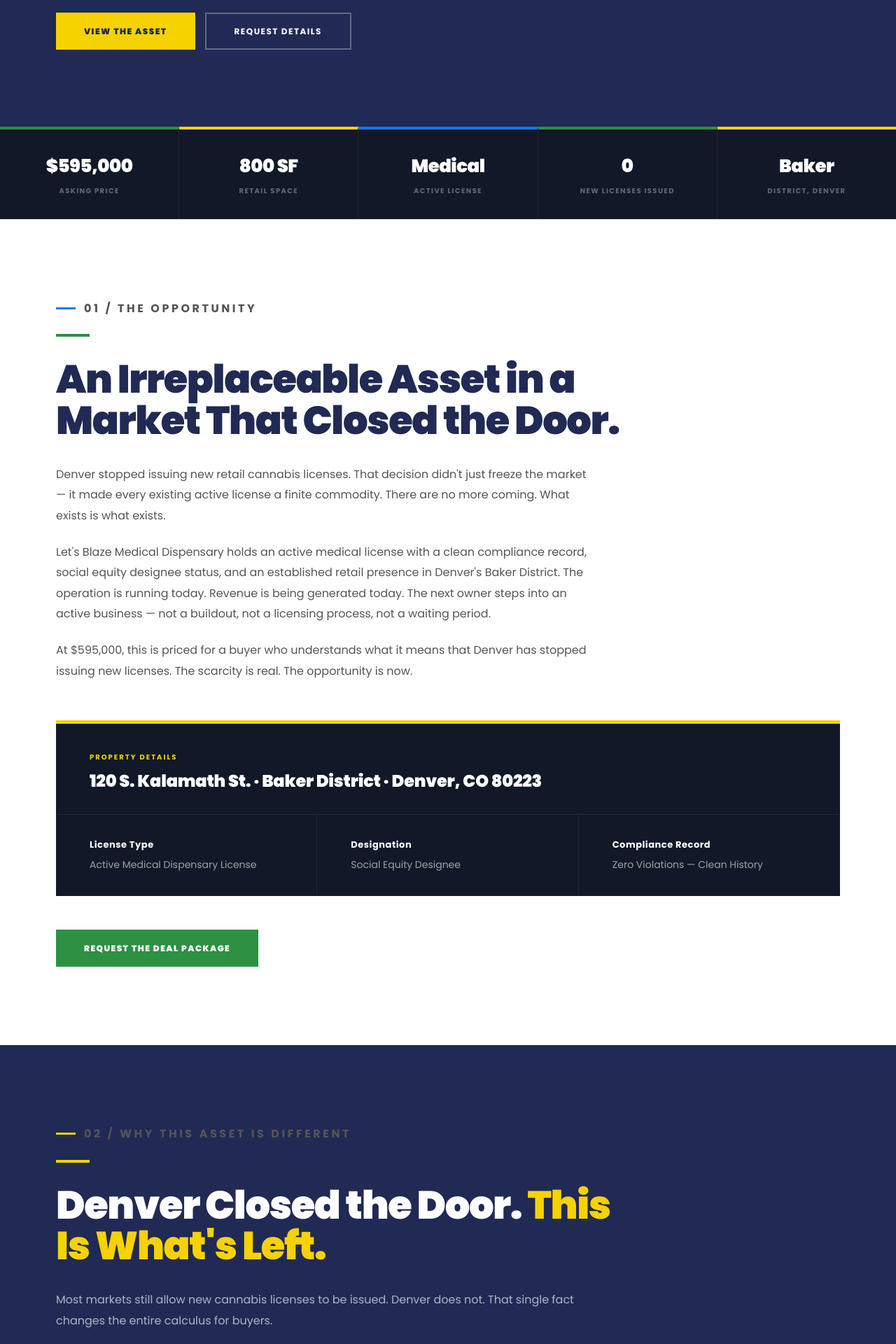
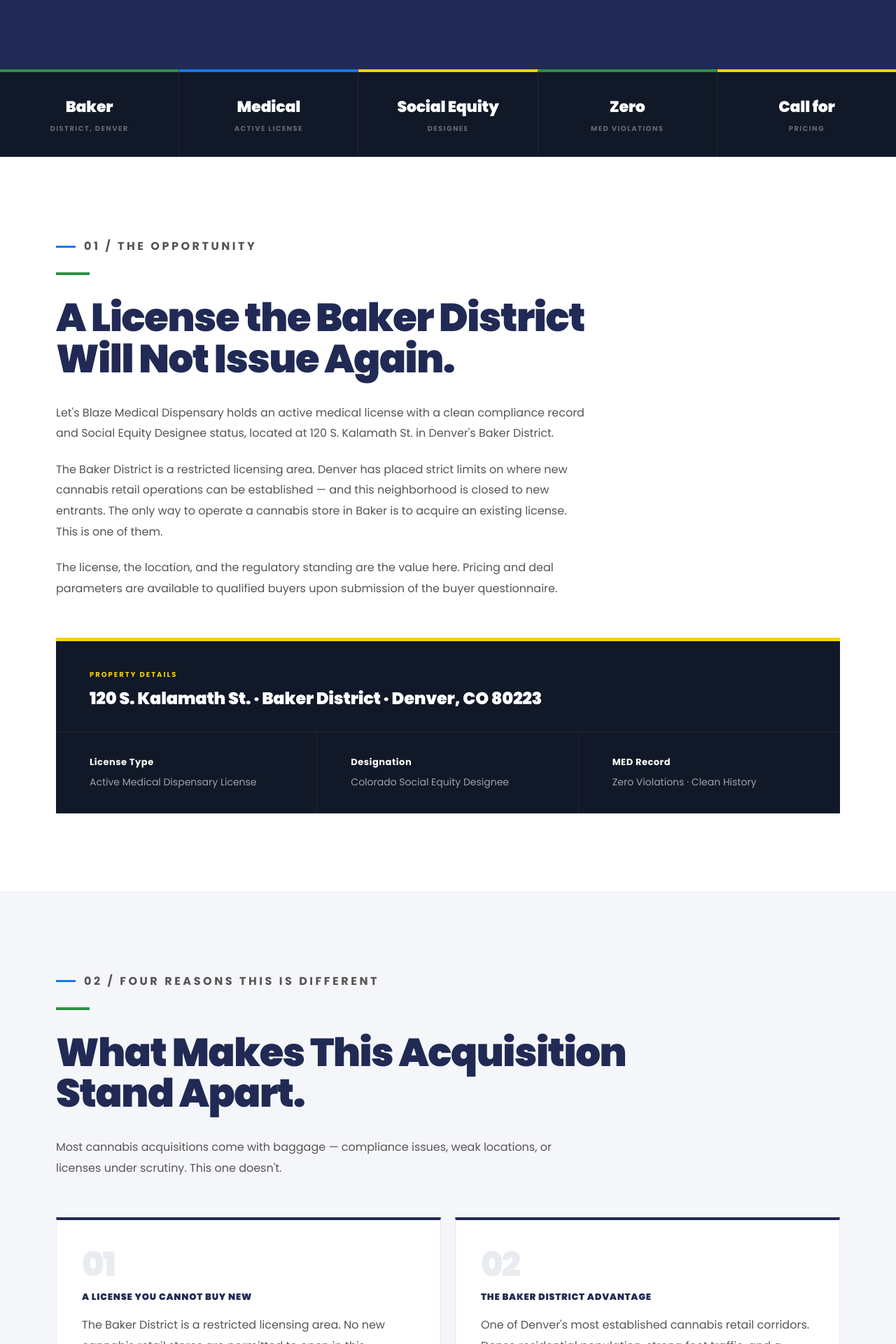
Before and after one commit to ginorod-droid/nextjs, a Next.js app: page /letsblaze in a window 1280 px wide. Shown: the part 780-2700 px from the top of the page at 70% size. Built offline with nearby package versions, Linux system fonts and the light colour scheme.

Commit message:
LetsBlaze — restricted area framing, no revenue claim, pricing gated behind questionnaire

```diff
--- a/app/letsblaze/page.jsx
+++ b/app/letsblaze/page.jsx
@@ -1,25 +1,40 @@
 // app/letsblaze/page.jsx
 
 export const metadata = {
-  title: "Let's Blaze Medical Dispensary | Business Sale | Denver, CO | Acoma Capital Partners",
-  description: "Active medical dispensary for sale in Denver's Baker District. $595,000. Social equity designee, zero violations, active medical license. Denver has stopped issuing new retail cannabis licenses.",
+  title: "Let's Blaze Medical Dispensary | Acquisition Opportunity | Denver, CO | Acoma Capital Partners",
+  description: "Rare acquisition opportunity — active medical dispensary in Denver's Baker District. Restricted licensing area. No new cannabis stores permitted in the neighborhood. Contact Acoma Capital Partners for deal parameters.",
 }
 
 const CAL  = 'https://calendar.google.com/calendar/u/0/appointments/schedules/AcZssZ09rs3O9rwu5VlkCzoqHWgwKnPa1cAivEx_mCwHugssbgmq6Kgc8NjBPUSvFlW-u82tAyBpePoI?gv=true'
 const FORM = 'https://docs.google.com/forms/d/e/1FAIpQLSdPUr1haWoLdK6vN8P_3KTRhNlZxv2bkWz6XV36KgusKnot1w/viewform'
 const EMAIL = 'mailto:ginorod@acomacapitalpartners.com'
 
-const credentials = [
-  { icon: '🏥', title: 'Active Medical License', desc: 'Fully licensed and operational. Revenue-generating from day one of ownership.' },
-  { icon: '⚖️', title: 'Social Equity Designee', desc: 'A protected license classification that carries significant regulatory and competitive advantages in Colorado.' },
-  { icon: '✅', title: 'Zero Violations', desc: 'Clean compliance record. No regulatory issues, no pending actions, no surprises.' },
-  { icon: '📍', title: 'Prime Baker District Location', desc: '120 S. Kalamath St. — established foot traffic, walkable neighborhood, strong local customer base.' },
+const trophyAssets = [
+  { icon: '📋', title: 'Active Medical License', desc: 'Fully licensed and current with the State of Colorado. Transferable to a qualified buyer.' },
+  { icon: '⚖️', title: 'Social Equity Designee', desc: 'Colorado Social Equity status adds strategic and regulatory value that cannot be replicated with a new license application.' },
+  { icon: '✅', title: 'Zero MED Violations', desc: 'Clean compliance record with the Marijuana Enforcement Division. No disciplinary actions, no pending matters.' },
+  { icon: '📁', title: 'Clean Disciplinary Record', desc: 'No regulatory incidents on file. The license transfers with a spotless history — a rare find in the Denver market.' },
+  { icon: '👥', title: 'Existing Customer Base', desc: 'Established patient relationships and brand presence in the Baker District neighborhood.' },
+  { icon: '📍', title: 'Prime Baker District Location', desc: '120 S. Kalamath St. — high foot traffic corridor, dense residential demand, established cannabis retail neighborhood.' },
 ]
 
-const whyItMatters = [
-  { stat: '0', label: 'New Retail Cannabis Licenses', detail: 'Denver has halted issuance of new retail cannabis licenses — this asset cannot be replicated.' },
-  { stat: '800', label: 'Square Feet', detail: 'Efficient, fully built-out retail floor plan with all required fixtures and compliance infrastructure in place.' },
-  { stat: '$595K', label: 'Asking Price', detail: 'Priced for a qualified operator or investor ready to step into an active, licensed operation.' },
+const opportunities = [
+  {
+    title: 'A License You Cannot Buy New',
+    desc: 'The Baker District is a restricted licensing area. No new cannabis retail stores are permitted to open in this neighborhood. The only way in is through an existing license — and this is one of them.',
+  },
+  {
+    title: 'The Baker District Advantage',
+    desc: 'One of Denver\'s most established cannabis retail corridors. Dense residential population, strong foot traffic, and a customer base already accustomed to shopping the neighborhood.',
+  },
+  {
+    title: 'Spotless Regulatory Standing',
+    desc: 'Zero MED violations. Clean disciplinary record. No pending regulatory matters. The license transfers with a history any buyer would want — and most can\'t find.',
+  },
+  {
+    title: 'Stability Backed by Social Equity',
+    desc: 'Colorado Social Equity Designee status is a protected classification that adds strategic value and regulatory advantages that a standard license simply does not carry.',
+  },
 ]
 
 export default function LetsBlaze() {
@@ -51,19 +66,19 @@
       {/* ── HERO ── */}
       <section className="l-hero">
         <div className="l-wrap">
-          <p className="l-eyebrow">Business Sale · Baker District, Denver, CO</p>
+          <p className="l-eyebrow">Confidential · Business Sale · Baker District, Denver, CO</p>
           <h1 className="l-h1">
-            A License<br />
+            Own a Rare,<br />
+            Fully-Licensed<br />
             <span className="l-yellow">Denver</span><br />
-            Won&apos;t Issue<br />
-            Again.
+            Dispensary.
           </h1>
           <p className="l-hero-sub">
-            Let&apos;s Blaze Medical Dispensary &nbsp;·&nbsp; 120 S. Kalamath St. &nbsp;·&nbsp; Active. Licensed. Revenue-generating.
+            Active medical dispensary in a restricted licensing area of Denver&apos;s Baker District. No new cannabis stores are permitted to open in this neighborhood. The license is the asset.
           </p>
           <div className="l-cta-row">
-            <a href="#the-asset" className="l-btn-yellow">View the Asset</a>
-            <a href={EMAIL} className="l-btn-ghost-white">Request Details</a>
+            <a href="#contact" className="l-btn-yellow">Request Deal Parameters</a>
+            <a href={CAL} target="_blank" rel="noreferrer" className="l-btn-ghost-white">Schedule a Confidential Call</a>
           </div>
         </div>
       </section>
@@ -71,11 +86,11 @@
       {/* ── STATS BAR ── */}
       <div className="l-statsbar">
         {[
-          ['$595,000','Asking Price'],
-          ['800 SF','Retail Space'],
+          ['Baker','District, Denver'],
           ['Medical','Active License'],
-          ['0','New Licenses Issued'],
-          ['Baker','District, Denver'],
+          ['Social Equity','Designee'],
+          ['Zero','MED Violations'],
+          ['Call for','Pricing'],
         ].map(([n,l]) => (
           <div key={l} className="l-stat">
             <span className="l-stat-n">{n}</span>
@@ -89,10 +104,10 @@
         <div className="l-wrap">
           <p className="l-section-label">01 / The Opportunity</p>
           <div className="l-rule" />
-          <h2>An Irreplaceable Asset in a Market That Closed the Door.</h2>
-          <p>Denver stopped issuing new retail cannabis licenses. That decision didn&apos;t just freeze the market — it made every existing active license a finite commodity. There are no more coming. What exists is what exists.</p>
-          <p>Let&apos;s Blaze Medical Dispensary holds an active medical license with a clean compliance record, social equity designee status, and an established retail presence in Denver&apos;s Baker District. The operation is running today. Revenue is being generated today. The next owner steps into an active business — not a buildout, not a licensing process, not a waiting period.</p>
-          <p>At $595,000, this is priced for a buyer who understands what it means that Denver has stopped issuing new licenses. The scarcity is real. The opportunity is now.</p>
+          <h2>A License the Baker District Will Not Issue Again.</h2>
+          <p>Let&apos;s Blaze Medical Dispensary holds an active medical license with a clean compliance record and Social Equity Designee status, located at 120 S. Kalamath St. in Denver&apos;s Baker District.</p>
+          <p>The Baker District is a restricted licensing area. Denver has placed strict limits on where new cannabis retail operations can be established — and this neighborhood is closed to new entrants. The only way to operate a cannabis store in Baker is to acquire an existing license. This is one of them.</p>
+          <p>The license, the location, and the regulatory standing are the value here. Pricing and deal parameters are available to qualified buyers upon submission of the buyer questionnaire.</p>
 
           <div className="l-location-card">
             <div className="l-loc-header">
@@ -106,55 +121,31 @@
               </div>
               <div className="l-loc-item">
                 <strong>Designation</strong>
-                Social Equity Designee
+                Colorado Social Equity Designee
               </div>
               <div className="l-loc-item">
-                <strong>Compliance Record</strong>
-                Zero Violations — Clean History
+                <strong>MED Record</strong>
+                Zero Violations · Clean History
               </div>
             </div>
-          </div>
-
-          <div className="l-cta-row" style={{marginTop:'48px'}}>
-            <a href={EMAIL} className="l-btn-green">Request the Deal Package</a>
           </div>
         </div>
       </section>
 
-      {/* ── WHY IT MATTERS ── */}
-      <section className="l-section l-section-navy">
-        <div className="l-wrap">
-          <p className="l-section-label l-label-yellow">02 / Why This Asset Is Different</p>
-          <div className="l-rule l-rule-yellow" />
-          <h2 className="l-white">Denver Closed the Door. <span className="l-yellow">This Is What&apos;s Left.</span></h2>
-          <p className="l-muted-white">Most markets still allow new cannabis licenses to be issued. Denver does not. That single fact changes the entire calculus for buyers.</p>
-
-          <div className="l-why-grid">
-            {whyItMatters.map((item) => (
-              <div key={item.label} className="l-why-card">
-                <div className="l-why-stat">{item.stat}</div>
-                <div className="l-why-label">{item.label}</div>
-                <p className="l-why-detail">{item.detail}</p>
-              </div>
-            ))}
-          </div>
-        </div>
-      </section>
-
-      {/* ── CREDENTIALS ── */}
+      {/* ── FOUR OPPORTUNITIES ── */}
       <section className="l-section l-section-off">
         <div className="l-wrap">
-          <p className="l-section-label">03 / The Asset</p>
+          <p className="l-section-label">02 / Four Reasons This Is Different</p>
           <div className="l-rule" />
-          <h2>What You&apos;re Acquiring.</h2>
-          <p>This is not a shell or a startup. Every item below is already in place — licensed, compliant, and operational.</p>
+          <h2>What Makes This Acquisition Stand Apart.</h2>
+          <p>Most cannabis acquisitions come with baggage — compliance issues, weak locations, or licenses under scrutiny. This one doesn&apos;t.</p>
 
-          <div className="l-cred-grid">
-            {credentials.map((item) => (
-              <div key={item.title} className="l-cred-card">
-                <div className="l-cred-icon">{item.icon}</div>
-                <div className="l-cred-title">{item.title}</div>
-                <p className="l-cred-desc">{item.desc}</p>
+          <div className="l-opp-grid">
+            {opportunities.map((item, i) => (
+              <div key={i} className="l-opp-card">
+                <div className="l-opp-num">0{i+1}</div>
+                <div className="l-opp-title">{item.title}</div>
+                <p className="l-opp-desc">{item.desc}</p>
               </div>
             ))}
           </div>
@@ -164,20 +155,20 @@
       {/* ── MID-PAGE CTA ── */}
       <section className="l-section l-section-navy">
         <div className="l-wrap">
-          <h2 className="l-white">Interested in This Opportunity?</h2>
-          <p className="l-muted-white">Qualified buyers only. Deal package including financials and license documentation available upon request.</p>
+          <h2 className="l-white">Deal Parameters Available to Qualified Buyers.</h2>
+          <p className="l-muted-white">Submit the buyer questionnaire to receive pricing, financials, and full deal documentation. All inquiries handled confidentially through Acoma Capital Partners.</p>
           <div className="l-triple-cta">
+            <a href={FORM} target="_blank" rel="noreferrer" className="l-triple-card l-card-yellow">
+              <span className="l-triple-icon">📋</span>
+              <span className="l-triple-micro">Start Here</span>
+              <span className="l-triple-title">Submit Questionnaire</span>
+              <span className="l-triple-body">Complete the buyer form to receive pricing and deal parameters.</span>
+            </a>
             <a href={CAL} target="_blank" rel="noreferrer" className="l-triple-card l-card-green">
               <span className="l-triple-icon">📅</span>
-              <span className="l-triple-micro">Schedule</span>
-              <span className="l-triple-title">Book a Call</span>
-              <span className="l-triple-body">Get on the calendar with Gino directly. No middlemen.</span>
-            </a>
-            <a href={FORM} target="_blank" rel="noreferrer" className="l-triple-card l-card-yellow">
-              <span className="l-triple-icon">📋</span>
-              <span className="l-triple-micro">Buyers</span>
-              <span className="l-triple-title">Buyer Questionnaire</span>
-              <span className="l-triple-body">Tell us about yourself and your acquisition criteria.</span>
+              <span className="l-triple-micro">Confidential</span>
+              <span className="l-triple-title">Schedule a Call</span>
+              <span className="l-triple-body">Speak directly with Gino at Acoma Capital Partners.</span>
             </a>
             <a href={EMAIL} className="l-triple-card l-card-blue">
               <span className="l-triple-icon">✉️</span>
@@ -189,27 +180,24 @@
         </div>
       </section>
 
-      {/* ── DEAL SUMMARY ── */}
+      {/* ── SIX TROPHY ASSETS ── */}
       <section className="l-section">
         <div className="l-wrap">
-          <p className="l-section-label">04 / Deal Summary</p>
+          <p className="l-section-label">03 / The Asset</p>
           <div className="l-rule" />
-          <h2>The Numbers. The Reality.</h2>
-          <p>Active medical dispensary. Social equity license. Clean record. Baker District location. The business is running and the license is irreplaceable. The only question is whether the buyer recognizes the window.</p>
+          <h2>Six Reasons This Is a Trophy Acquisition.</h2>
+          <p>Every item below is verified, transferable, and already in place. This is not a startup — it is an established licensed operation with a clean record and a protected market position.</p>
 
-          <div className="l-deal-grid">
-            <div className="l-deal-cell">
-              <span className="l-deal-n">$595K</span>
-              <span className="l-deal-l">Asking Price</span>
-            </div>
-            <div className="l-deal-cell l-deal-highlight">
-              <span className="l-deal-n">0</span>
-              <span className="l-deal-l">New Licenses Available</span>
-            </div>
-            <div className="l-deal-cell">
-              <span className="l-deal-n">800 SF</span>
-              <span className="l-deal-l">Built-Out Retail Space</span>
-            </div>
+          <div className="l-cred-grid">
+            {trophyAssets.map((item) => (
+              <div key={item.title} className="l-cred-card">
+                <div className="l-cred-icon">{item.icon}</div>
+                <div>
+                  <div className="l-cred-title">{item.title}</div>
+                  <p className="l-cred-desc">{item.desc}</p>
+                </div>
+              </div>
+            ))}
           </div>
         </div>
       </section>
@@ -217,23 +205,23 @@
       {/* ── CONTACT ── */}
       <section className="l-section l-section-navy" id="contact">
         <div className="l-wrap">
-          <p className="l-section-label l-label-yellow">05 / Contact</p>
+          <p className="l-section-label l-label-yellow">04 / Contact</p>
           <div className="l-rule l-rule-yellow" />
           <h2 className="l-white">Request the Deal Package.</h2>
-          <p className="l-muted-white">Financials, license documentation, and compliance records available for qualified buyers. Reach out directly — no intake form between you and Gino.</p>
+          <p className="l-muted-white">Pricing, financials, license documentation, and deal parameters are provided to qualified buyers after questionnaire submission. All inquiries are handled confidentially through Acoma Capital Partners.</p>
 
           <div className="l-triple-cta">
+            <a href={FORM} target="_blank" rel="noreferrer" className="l-triple-card l-card-yellow">
+              <span className="l-triple-icon">📋</span>
+              <span className="l-triple-micro">Start Here</span>
+              <span className="l-triple-title">Buyer Questionnaire</span>
+              <span className="l-triple-body">Submit to receive pricing and full deal parameters.</span>
+            </a>
             <a href={CAL} target="_blank" rel="noreferrer" className="l-triple-card l-card-green">
               <span className="l-triple-icon">📅</span>
-              <span className="l-triple-micro">Schedule</span>
-              <span className="l-triple-title">Book a Call</span>
+              <span className="l-triple-micro">Confidential</span>
+              <span className="l-triple-title">Schedule a Call</span>
               <span className="l-triple-body">Get on the calendar with Gino directly.</span>
-            </a>
-            <a href={FORM} target="_blank" rel="noreferrer" className="l-triple-card l-card-yellow">
-              <span className="l-triple-icon">📋</span>
-              <span className="l-triple-micro">Buyers</span>
-              <span className="l-triple-title">Buyer Questionnaire</span>
-              <span className="l-triple-body">Tell us what you&apos;re looking for.</span>
             </a>
             <a href={EMAIL} className="l-triple-card l-card-blue">
               <span className="l-triple-icon">✉️</span>
@@ -253,7 +241,7 @@
       {/* ── DISCLAIMER ── */}
       <div className="l-disclaimer">
         <div className="l-wrap">
-          <p>This page is provided for informational purposes only and does not constitute an offer to sell or a solicitation to buy any security or business interest. All figures are based on information believed to be reliable but are not guaranteed. Prospective buyers should conduct their own independent due diligence including review of all licenses, financial records, and regulatory standing. Acoma Capital Partners, Inc. is not a licensed cannabis operator.</p>
+          <p>This page is provided for informational purposes only and does not constitute an offer to sell or a solicitation to buy any security or business interest. All information is based on sources believed to be reliable but is not guaranteed. Prospective buyers should conduct their own independent due diligence including review of all licenses, financial records, lease terms, and regulatory standing prior to any transaction. Acoma Capital Partners, Inc. is not a licensed cannabis operator. Pricing and deal terms available to qualified buyers upon request.</p>
         </div>
       </div>
 
@@ -283,7 +271,7 @@
           </div>
         </div>
         <div className="l-footer-bottom">
-          <div className="l-wrap">© 2026 Acoma Capital Partners, Inc.</div>
+          <div className="l-wrap">© 2026 Acoma Capital Partners, Inc. · All inquiries handled confidentially.</div>
         </div>
       </footer>
     </div>
@@ -314,13 +302,13 @@
 
 /* HERO */
 .l-hero { background:#202A54; padding:130px 0 110px; }
-.l-eyebrow { font-size:12px; font-weight:700; letter-spacing:0.22em; text-transform:uppercase; color:rgba(255,255,255,0.55); margin-bottom:32px; display:block; }
-.l-h1 { font-size:clamp(64px,10vw,128px); font-weight:900; line-height:0.88; letter-spacing:-0.04em; color:#fff; text-transform:uppercase; margin-bottom:40px; }
+.l-eyebrow { font-size:12px; font-weight:700; letter-spacing:0.22em; text-transform:uppercase; color:rgba(255,255,255,0.5); margin-bottom:32px; display:block; }
+.l-h1 { font-size:clamp(52px,8vw,108px); font-weight:900; line-height:0.9; letter-spacing:-0.04em; color:#fff; text-transform:uppercase; margin-bottom:40px; }
 .l-yellow { color:#F6D200; }
 .l-green  { color:#2C9143; }
 .l-blue   { color:#1179EC; }
 .l-white  { color:#fff !important; }
-.l-hero-sub { font-size:16px; color:rgba(255,255,255,0.55); max-width:680px; line-height:1.75; margin-bottom:52px; font-weight:500; letter-spacing:0.02em; }
+.l-hero-sub { font-size:17px; color:rgba(255,255,255,0.6); max-width:640px; line-height:1.8; margin-bottom:52px; font-weight:400; }
 .l-cta-row { display:flex; gap:14px; flex-wrap:wrap; align-items:center; }
 
 /* STATS BAR */
@@ -328,11 +316,11 @@
 .l-stat { flex:1; padding:32px 20px; text-align:center; border-right:1px solid rgba(255,255,255,0.06); }
 .l-stat:last-child { border-right:none; }
 .l-stat:nth-child(1) { border-top:4px solid #2C9143; }
-.l-stat:nth-child(2) { border-top:4px solid #F6D200; }
-.l-stat:nth-child(3) { border-top:4px solid #1179EC; }
+.l-stat:nth-child(2) { border-top:4px solid #1179EC; }
+.l-stat:nth-child(3) { border-top:4px solid #F6D200; }
 .l-stat:nth-child(4) { border-top:4px solid #2C9143; }
 .l-stat:nth-child(5) { border-top:4px solid #F6D200; }
-.l-stat-n { display:block; font-size:26px; font-weight:900; color:#fff; letter-spacing:-0.02em; }
+.l-stat-n { display:block; font-size:22px; font-weight:900; color:#fff; letter-spacing:-0.01em; }
 .l-stat-l { display:block; font-size:10px; font-weight:700; letter-spacing:0.14em; text-transform:uppercase; color:rgba(255,255,255,0.35); margin-top:6px; }
 
 /* BUTTONS */
@@ -370,13 +358,13 @@
 .l-loc-item strong { color:#fff; display:block; font-weight:700; font-size:13px; letter-spacing:0.04em; margin-bottom:6px; }
 @media(max-width:720px){ .l-loc-body{grid-template-columns:1fr;} .l-loc-item{border-right:none;border-bottom:1px solid rgba(255,255,255,0.06);} .l-loc-item:last-child{border-bottom:none;} }
 
-/* WHY GRID */
-.l-why-grid { display:grid; grid-template-columns:repeat(3,1fr); gap:3px; margin-top:56px; }
-@media(max-width:680px){ .l-why-grid{grid-template-columns:1fr;} }
-.l-why-card { background:rgba(255,255,255,0.06); border:1px solid rgba(255,255,255,0.08); border-top:4px solid #F6D200; padding:40px 32px; }
-.l-why-stat { font-size:56px; font-weight:900; color:#F6D200; letter-spacing:-0.03em; line-height:1; margin-bottom:8px; }
-.l-why-label { font-size:11px; font-weight:900; letter-spacing:0.12em; text-transform:uppercase; color:#fff; margin-bottom:16px; }
-.l-why-detail { font-size:14px; color:rgba(255,255,255,0.65) !important; line-height:1.75; margin:0; max-width:none; }
+/* OPPORTUNITY GRID */
+.l-opp-grid { display:grid; grid-template-columns:1fr 1fr; gap:20px; margin-top:56px; }
+@media(max-width:680px){ .l-opp-grid{grid-template-columns:1fr;} }
+.l-opp-card { background:#fff; border:1px solid #e4e8f0; border-top:4px solid #202A54; padding:40px 36px; }
+.l-opp-num { font-size:48px; font-weight:900; color:#e8ecf0; letter-spacing:-0.04em; line-height:1; margin-bottom:12px; }
+.l-opp-title { font-size:13px; font-weight:900; letter-spacing:0.06em; text-transform:uppercase; color:#202A54; margin-bottom:14px; }
+.l-opp-desc { font-size:15px; color:#555; line-height:1.8; margin:0; max-width:none; }
 
 /* CREDENTIALS GRID */
 .l-cred-grid { display:grid; grid-template-columns:1fr 1fr; gap:16px; margin-top:56px; }
@@ -384,17 +372,7 @@
 .l-cred-card { background:#fff; border:1px solid #e4e8f0; border-left:4px solid #2C9143; padding:36px 32px; display:flex; gap:24px; align-items:flex-start; }
 .l-cred-icon { font-size:28px; flex-shrink:0; line-height:1; margin-top:4px; }
 .l-cred-title { font-size:12px; font-weight:900; letter-spacing:0.1em; text-transform:uppercase; color:#202A54; margin-bottom:8px; }
-.l-cred-desc { font-size:14px; color:#555; line-height:1.7; margin:0; max-width:none; }
-
-/* DEAL GRID */
-.l-deal-grid { display:grid; grid-template-columns:repeat(3,1fr); gap:4px; background:#e4e8f0; margin-top:56px; }
-@media(max-width:520px){ .l-deal-grid{grid-template-columns:1fr;} }
-.l-deal-cell { background:#fff; padding:60px 40px; text-align:center; }
-.l-deal-n { display:block; font-size:56px; font-weight:900; color:#202A54; letter-spacing:-0.03em; line-height:1; }
-.l-deal-l { display:block; font-size:11px; font-weight:700; letter-spacing:0.16em; text-transform:uppercase; color:#aaa; margin-top:10px; }
-.l-deal-highlight { background:#202A54; }
-.l-deal-highlight .l-deal-n { color:#F6D200; }
-.l-deal-highlight .l-deal-l { color:rgba(255,255,255,0.35); }
+.l-cred-desc { font-size:14px; color:#555; line-height:1.75; margin:0; max-width:none; }
 
 /* TRIPLE CTA */
 .l-triple-cta { display:grid; grid-template-columns:repeat(3,1fr); gap:4px; margin-top:52px; }
```
